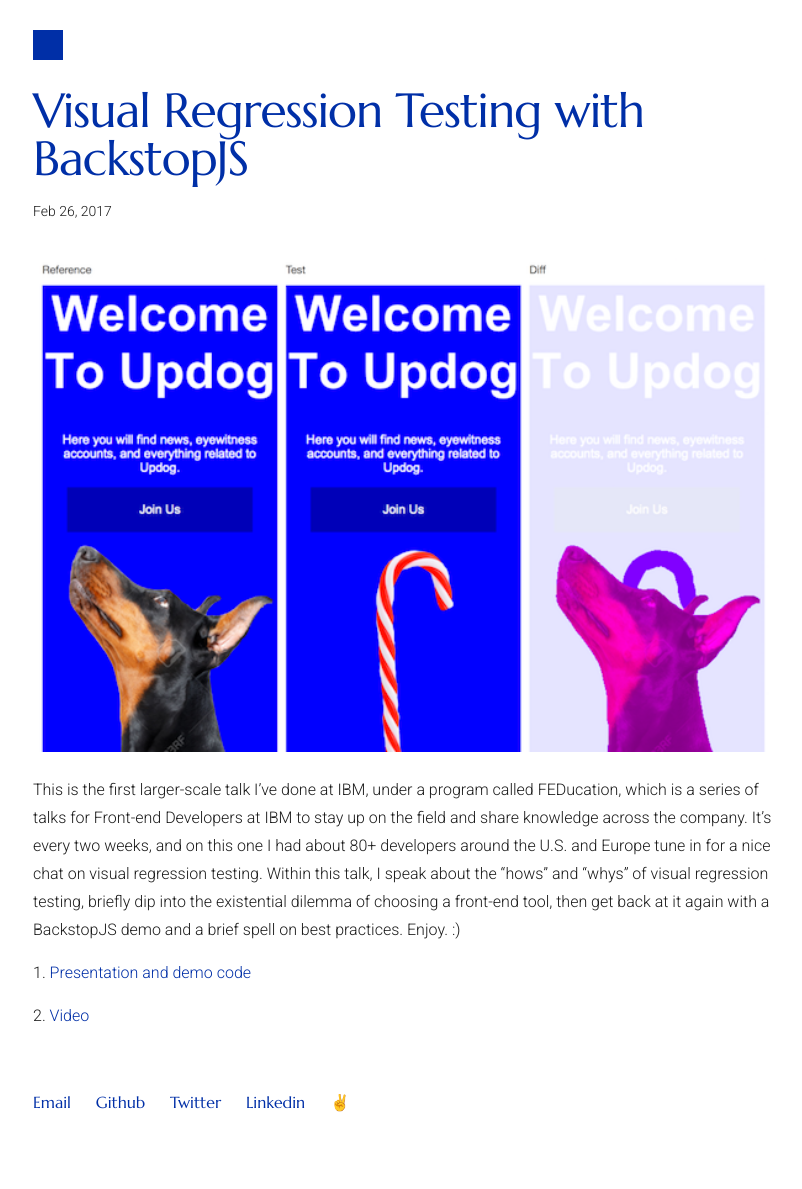
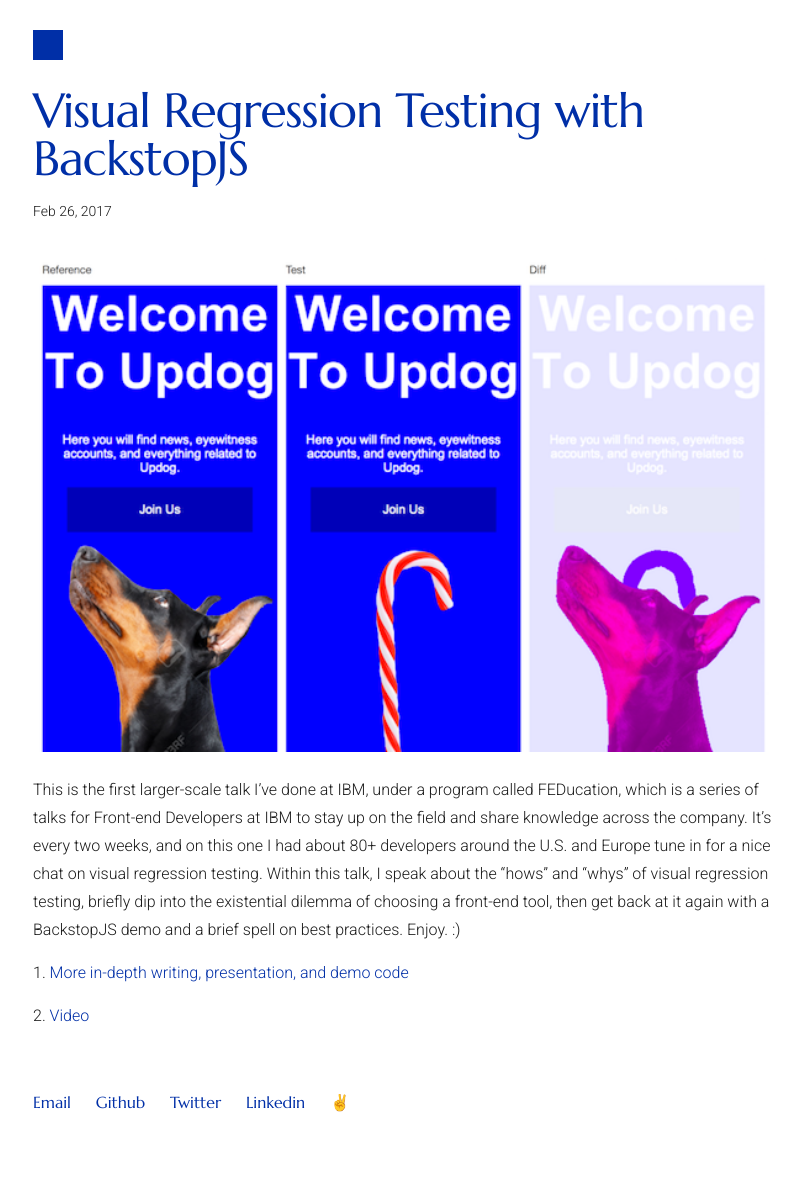
Before and after one commit to mathesond2/davidmatheson.me, a Jekyll site: the page built from _posts/2016-02-27-sanity-checks-with-backstopjs.markdown, in a window 1280 px wide. Shown: the whole page, without its empty margins (237-1039 px from the left). Built offline with Jekyll 4.4.1, drawn with Linux system fonts in a browser that asks for light colours.

Commit message:
updated link content

```diff
--- a/_posts/2016-02-27-sanity-checks-with-backstopjs.markdown
+++ b/_posts/2016-02-27-sanity-checks-with-backstopjs.markdown
@@ -9,6 +9,6 @@
 
 This is the first larger-scale talk I've done at IBM, under a program called FEDucation, which is a series of talks for Front-end Developers at IBM to stay up on the field and share knowledge across the company. It's every two weeks, and on this one I had about 80+ developers around the U.S. and Europe tune in for a nice chat on visual regression testing. Within this talk, I speak about the "hows" and "whys" of visual regression testing, briefly dip into the existential dilemma of choosing a front-end tool, then get back at it again with a BackstopJS demo and a brief spell on best practices. Enjoy. :)
 
-1.[ Presentation and demo code](https://github.com/mathesond2/visual-regression-testing)
+1.[ More in-depth writing, presentation, and demo code](https://github.com/mathesond2/visual-regression-testing)
 
 2.[ Video](https://www.youtube.com/watch?v=l8lGj8Zh0k4)
```
